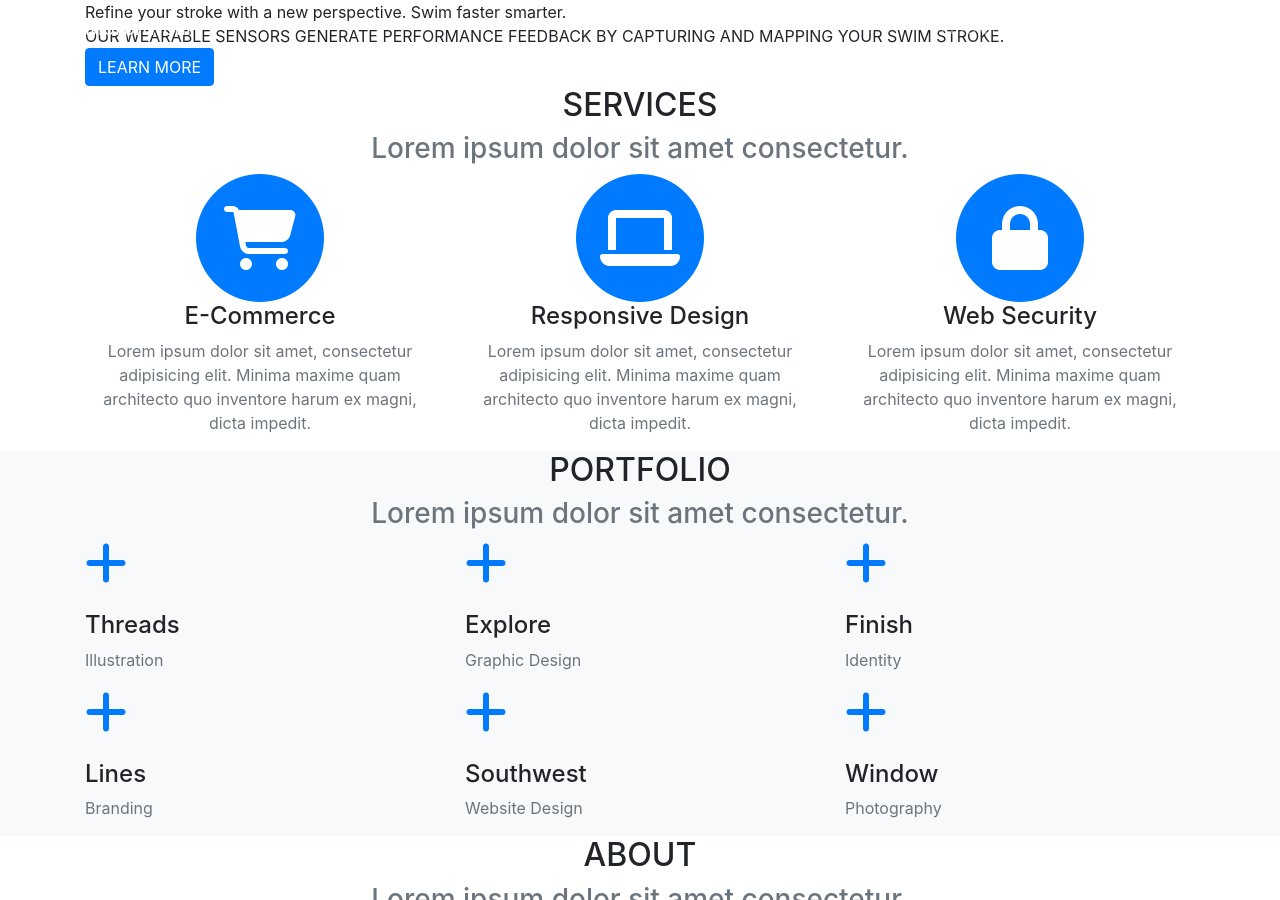
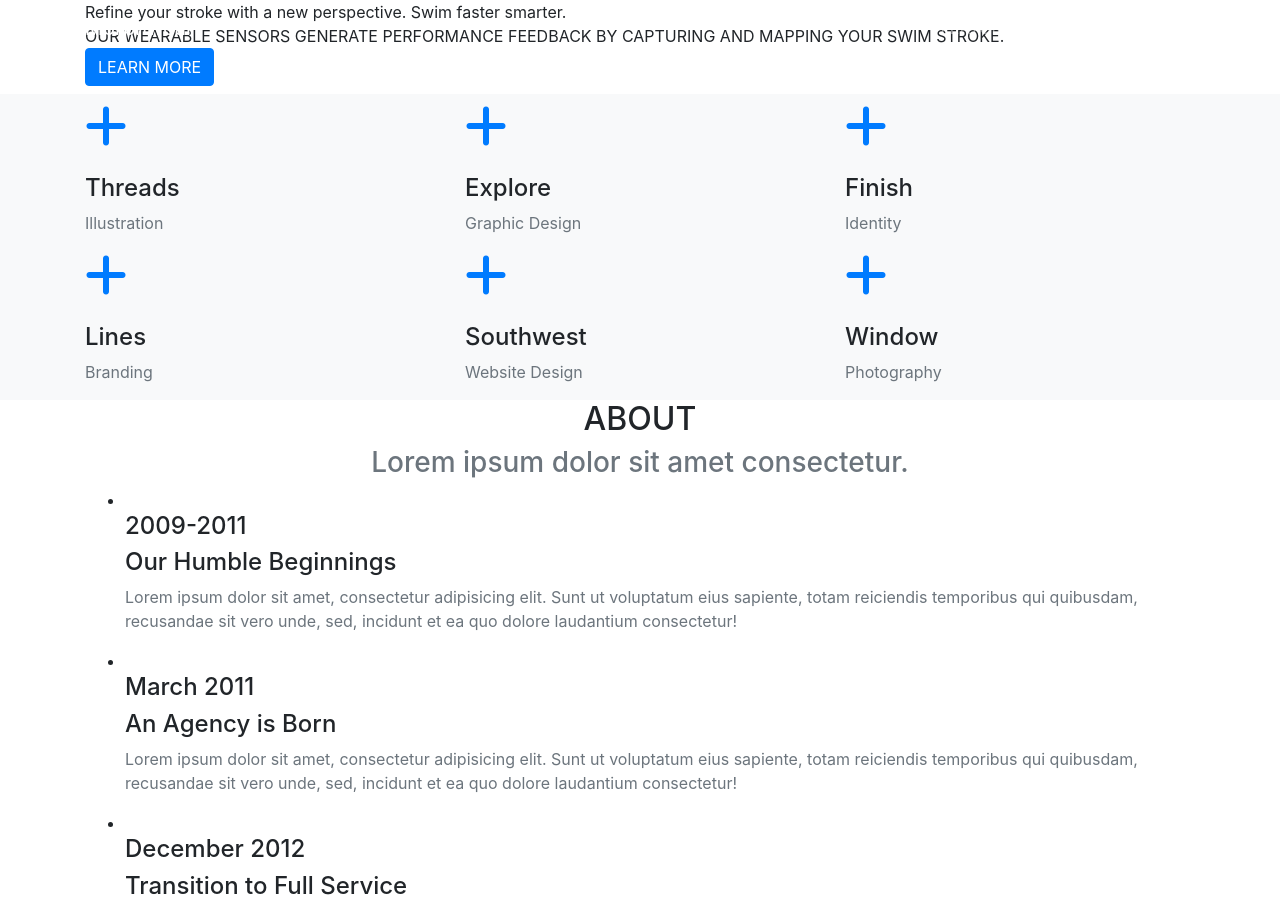
Before and after one commit to morphwear/strokespek, a Jekyll site: the page built from index.md, in a window 1280 px wide and 900 px high. Built offline with Jekyll 4.4.1, drawn with Linux system fonts in a browser that asks for light colours; nearby versions of some CDN libraries; some web fonts are replaced; library files that are not in the unit come from our copies; some of the changed lines change nothing that is shown; some of the changed text lies outside the part shown.

Commit message:
Cleaned home.yaml for necessary pages.

```diff
--- a/_data/home.yml
+++ b/_data/home.yml
@@ -3,8 +3,8 @@
   heading: Our wearable sensors generate performance feedback by capturing and mapping your swim stroke.
   btn: Learn More
 
-services:
-  heading: Services
+features:
+  heading: Features
   subheading: Lorem ipsum dolor sit amet consectetur.
   service:
     - icon: fa fa-shopping-cart
@@ -17,9 +17,23 @@
       heading: Web Security
       text: Lorem ipsum dolor sit amet, consectetur adipisicing elit. Minima maxime quam architecto quo inventore harum ex magni, dicta impedit.
 
-portfolio:
-  heading: Portfolio
-  subheading: Lorem ipsum dolor sit amet consectetur.
+# services:
+#   heading: Services
+#   subheading: Lorem ipsum dolor sit amet consectetur.
+#   service:
+#     - icon: fa fa-shopping-cart
+#       heading: E-Commerce
+#       text: Lorem ipsum dolor sit amet, consectetur adipisicing elit. Minima maxime quam architecto quo inventore harum ex magni, dicta impedit.
+#     - icon: fa fa-laptop
+#       heading: Responsive Design
+#       text: Lorem ipsum dolor sit amet, consectetur adipisicing elit. Minima maxime quam architecto quo inventore harum ex magni, dicta impedit.
+#     - icon: fa fa-lock
+#       heading: Web Security
+#       text: Lorem ipsum dolor sit amet, consectetur adipisicing elit. Minima maxime quam architecto quo inventore harum ex magni, dicta impedit.
+
+# portfolio:
+#   heading: Portfolio
+#   subheading: Lorem ipsum dolor sit amet consectetur.
 
 about:
   heading: About
@@ -46,69 +60,69 @@
   end2: Of Our
   end3: Story!
 
-team:
-  heading: Our Amazing Team
-  subheading: Lorem ipsum dolor sit amet consectetur.
-  members:
-    - name: Kay Garland
-      role: Lead Designer
-      img: img/team/1.jpg
-      social-buttons:
-        - icon: fa fa-twitter
-          url: "#"
-        - icon: fa fa-facebook
-          url: "#"
-        - icon: fa fa-linkedin
-          url: "#"
+# team:
+#   heading: Our Amazing Team
+#   subheading: Lorem ipsum dolor sit amet consectetur.
+#   members:
+#     - name: Kay Garland
+#       role: Lead Designer
+#       img: img/team/1.jpg
+#       social-buttons:
+#         - icon: fa fa-twitter
+#           url: "#"
+#         - icon: fa fa-facebook
+#           url: "#"
+#         - icon: fa fa-linkedin
+#           url: "#"
 
-    - name: Larry Parker
-      role: Lead Marketer
-      img: img/team/2.jpg
-      social-buttons:
-        - icon: fa fa-twitter
-          url: "#"
-        - icon: fa fa-facebook
-          url: "#"
-        - icon: fa fa-linkedin
-          url: "#"
+#     - name: Larry Parker
+#       role: Lead Marketer
+#       img: img/team/2.jpg
+#       social-buttons:
+#         - icon: fa fa-twitter
+#           url: "#"
+#         - icon: fa fa-facebook
+#           url: "#"
+#         - icon: fa fa-linkedin
+#           url: "#"
 
-    - name: Diana Pertersen
-      role: Lead Developer
-      img: img/team/3.jpg
-      social-buttons:
-        - icon: fa fa-twitter
-          url: "#"
-        - icon: fa fa-facebook
-          url: "#"
-        - icon: fa fa-linkedin
-          url: "#"
+#     - name: Diana Pertersen
+#       role: Lead Developer
+#       img: img/team/3.jpg
+#       social-buttons:
+#         - icon: fa fa-twitter
+#           url: "#"
+#         - icon: fa fa-facebook
+#           url: "#"
+#         - icon: fa fa-linkedin
+#           url: "#"
 
-  text: Lorem ipsum dolor sit amet, consectetur adipisicing elit. Aut eaque, laboriosam veritatis, quos non quis ad perspiciatis, totam corporis ea, alias ut unde.
+#   text: Lorem ipsum dolor sit amet, consectetur adipisicing elit. Aut eaque, laboriosam veritatis, quos non quis ad perspiciatis, totam corporis ea, alias ut unde.
 
-clients:
-  - img: img/logos/envato.jpg
-    url: "#"
-  - img: img/logos/designmodo.jpg
-    url: "#"
-  - img: img/logos/themeforest.jpg
-    url: "#"
-  - img: img/logos/creative-market.jpg
-    url: "#"
+# clients:
+#   - img: img/logos/envato.jpg
+#     url: "#"
+#   - img: img/logos/designmodo.jpg
+#     url: "#"
+#   - img: img/logos/themeforest.jpg
+#     url: "#"
+#   - img: img/logos/creative-market.jpg
+#     url: "#"
 
-contact:
-  heading: Contact Us
-  subheading: Lorem ipsum dolor sit amet consectetur.
-  name: Your Name *
-  name-required: Please enter your name.
-  email: Your Email *
-  email-required: Please enter your email address.
-  phone: Your Phone *
-  phone-required: Please enter your phone number.
-  message: Your Message *
-  message-required: Please enter a message.
-  btn: Send Message
+# contact:
+#   heading: Contact Us
+#   subheading: Lorem ipsum dolor sit amet consectetur.
+#   name: Your Name *
+#   name-required: Please enter your name.
+#   email: Your Email *
+#   email-required: Please enter your email address.
+#   phone: Your Phone *
+#   phone-required: Please enter your phone number.
+#   message: Your Message *
+#   message-required: Please enter a message.
+#   btn: Send Message
 
-  js-url: '././mail/contact_me.php'
-  js-success: 'Your message has been sent. '
-  js-error: 'Sorry " + firstName + ", it seems that my mail server is not responding. Please try again later!'
-  js-error-min: 'Sorry "+i+", it seems that my mail server is not responding. Please try again later!'
+#   js-url: '././mail/contact_me.php'
+#   js-success: 'Your message has been sent. '
+#   js-error: 'Sorry " + firstName + ", it seems that my mail server is not responding. Please try again later!'
+#   js-error-min: 'Sorry "+i+", it seems that my mail server is not responding. Please try again later!'
```
